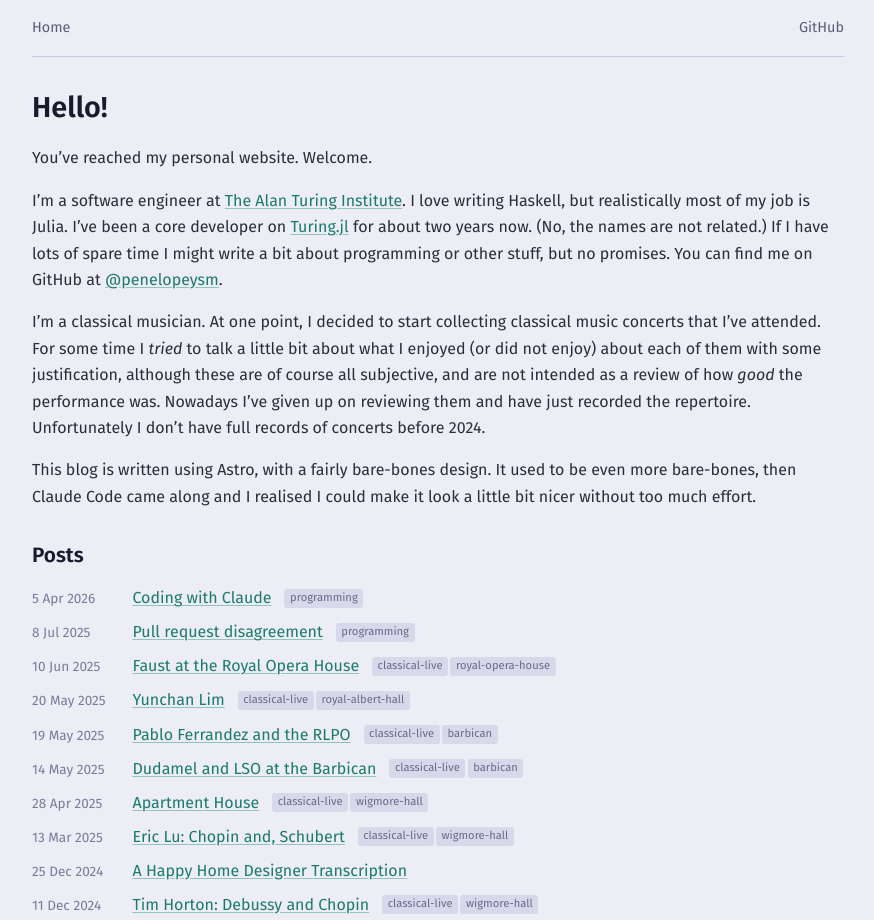
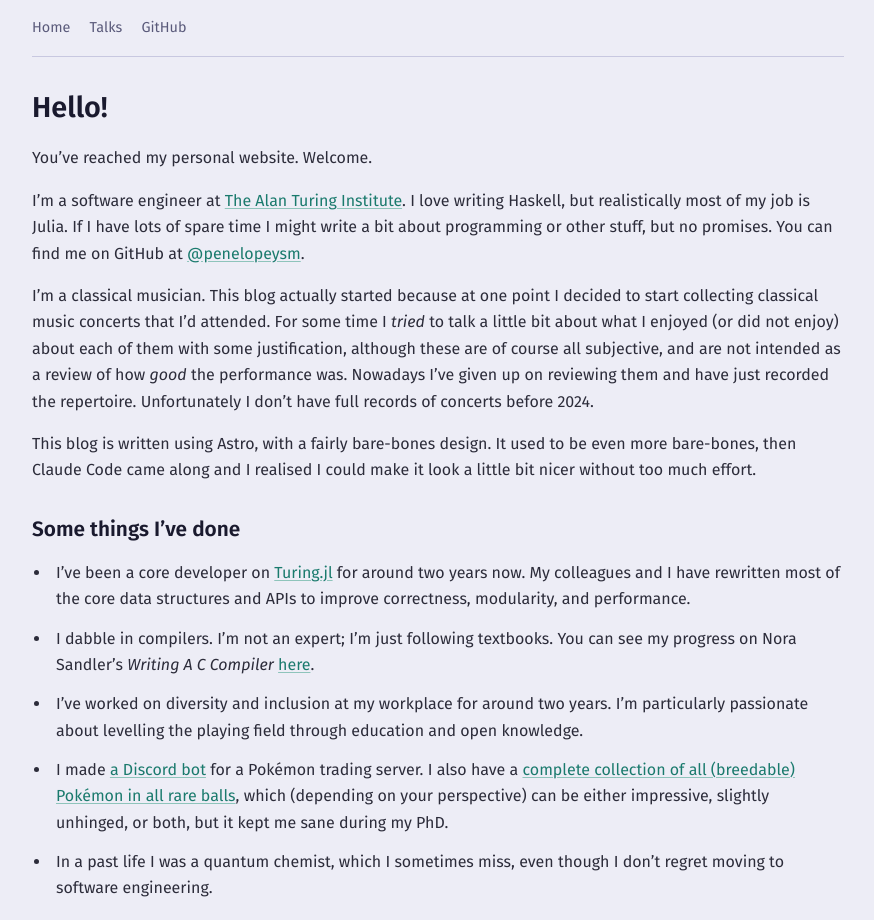
Before and after one commit to penelopeysm/penelopeysm.github.io, an Astro site: page / in a window 1280 px wide. Shown: the top 920 px of the page, without its empty margins (202-1076 px from the left). Built offline with nearby package versions, Linux system fonts and the light colour scheme; Astro itself is replaced by a stand-in of ours; some packages are replaced by stand-ins of ours.

Commit message:
More content

```diff
--- a/src/components/Page.astro
+++ b/src/components/Page.astro
@@ -18,12 +18,9 @@ import '../styles/global.css';
         <div class="wrapper">
             <header>
                 <nav>
-                    <div class="nav-left">
                         <a href="/">Home</a>
-                    </div>
-                    <div class="nav-right">
+                        <a href="https://pysm.dev/talk">Talks</a>
                         <a href="https://github.com/penelopeysm" target="_blank">GitHub</a>
-                    </div>
                 </nav>
             </header>
 
@@ -65,16 +62,7 @@ import '../styles/global.css';
     nav {
         display: flex;
         align-items: center;
-        justify-content: space-between;
-    }
-    .nav-left {
-        display: flex;
-        align-items: center;
         gap: 1.2em;
-    }
-    .nav-right {
-        display: flex;
-        align-items: center;
     }
     nav a {
         font-size: 0.9rem;
--- a/src/pages/index.astro
+++ b/src/pages/index.astro
@@ -12,20 +12,17 @@ import PostList from "../components/PostList.astro";
     I&rsquo;m a software engineer at <a
       href="https://alan-turing-institute.github.io/REG"
       >The Alan Turing Institute</a
-    >. I love writing Haskell, but realistically most of my job is Julia.
-    I&rsquo;ve been a core developer on <a href="https://turinglang.org"
-      >Turing.jl</a
-    > for about two years now. (No, the names are not related.) If I have lots of
-    spare time I might write a bit about programming or other stuff, but no promises.
-    You can find me on GitHub at <a
+    >. I love writing Haskell, but realistically most of my job is Julia. If I
+    have lots of spare time I might write a bit about programming or other
+    stuff, but no promises. You can find me on GitHub at <a
       href="https://github.com/penelopeysm"
       target="_blank">@penelopeysm</a
     >.
   </p>
 
   <p>
-    I&rsquo;m a classical musician. At one point, I decided to start collecting
-    classical music concerts that I&rsquo;ve attended. For some time I <i
+    I&rsquo;m a classical musician. This blog actually started because at one point I decided to start collecting
+    classical music concerts that I&rsquo;d attended. For some time I <i
       >tried</i
     > to talk a little bit about what I enjoyed (or did not enjoy) about each of
     them with some justification, although these are of course all subjective, and
@@ -40,6 +37,16 @@ import PostList from "../components/PostList.astro";
     could make it look a little bit nicer without too much effort.
   </p>
 
+  <h2>Some things I&rsquo;ve done</h2>
+
+  <ul>
+      <li>I&rsquo;ve been a core developer on <a href="https://turinglang.org" target="_blank">Turing.jl</a> for around two years now. My colleagues and I have rewritten most of the core data structures and APIs to improve correctness, modularity, and performance.</li>
+      <li>I dabble in compilers. I&rsquo;m not an expert; I&rsquo;m just following textbooks. You can see my progress on Nora Sandler&rsquo;s <i>Writing A C Compiler</i> <a href="https://pysm.dev/cccc" target="_blank">here</a>.</li>
+      <li>I&rsquo;ve worked on diversity and inclusion at my workplace for around two years. I&rsquo;m particularly passionate about levelling the playing field through education and open knowledge.</li>
+      <li>I made <a href="https://apribot.fly.dev/" target="_blank">a Discord bot</a> for a Pokémon trading server. I also have a <a href="docs.google.com/spreadsheets/d/1IR6rCNQYFccBrc_cxNVv2gEQnVpecEAo58IDRJYWNlo/edit" target="_blank">complete collection of all (breedable) Pokémon in all rare balls</a>, which (depending on your perspective) can be either impressive, slightly unhinged, or both, but it kept me sane during my PhD.</li>
+      <li>In a past life I was a quantum chemist, which I sometimes miss, even though I don&rsquo;t regret moving to software engineering.</li>
+  </ul>
+
   <h2>Posts</h2>
   <PostList />
 </Page>
--- a/src/styles/global.css
+++ b/src/styles/global.css
@@ -51,6 +51,16 @@ p {
     margin: 1em 0;
 }
 
+ul, ol {
+    padding-left: 1.2em;
+    list-style-position: outside;
+}
+
+li {
+    padding-left: 0.3em;
+    margin: 0.8em 0;
+}
+
 hr {
     border: none;
     border-top: 1px solid #c8c8e0;
--- a/src/styles/post-styles.css
+++ b/src/styles/post-styles.css
@@ -5,7 +5,7 @@ img {
 }
 
 ul, ol {
-    padding-left: 1.5em;
+    padding-left: 1.2em;
 }
 
 li {
```
Also changed, not shown: src/pages/posts/[...slug].astro (+1 -10 lines).
